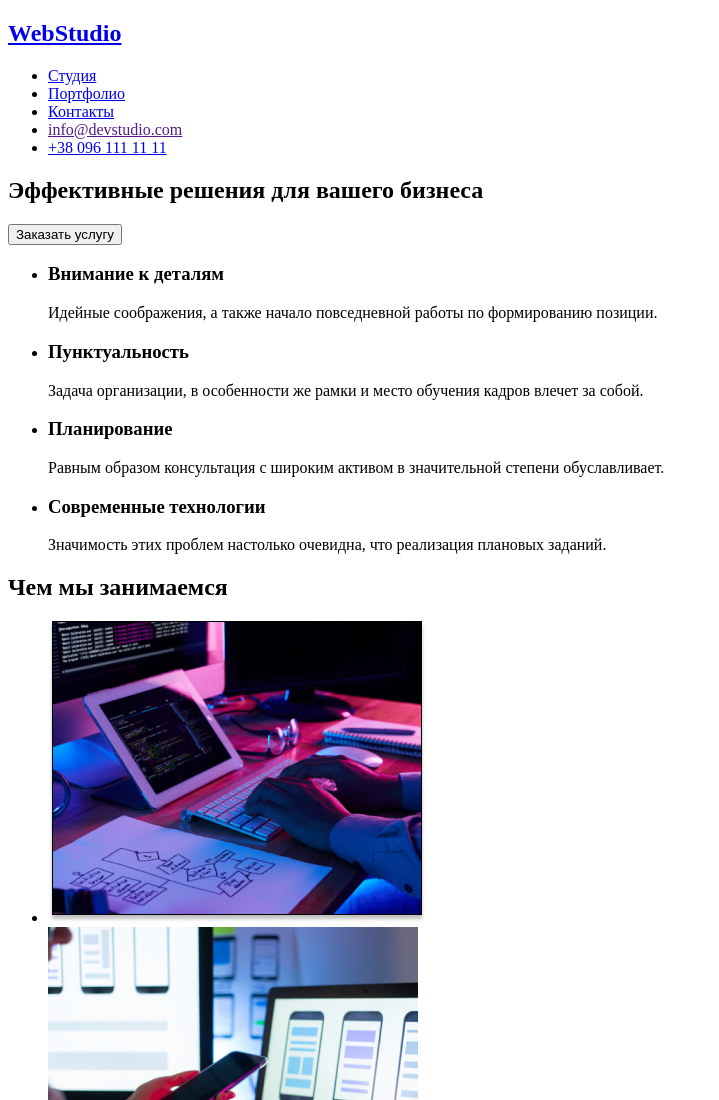
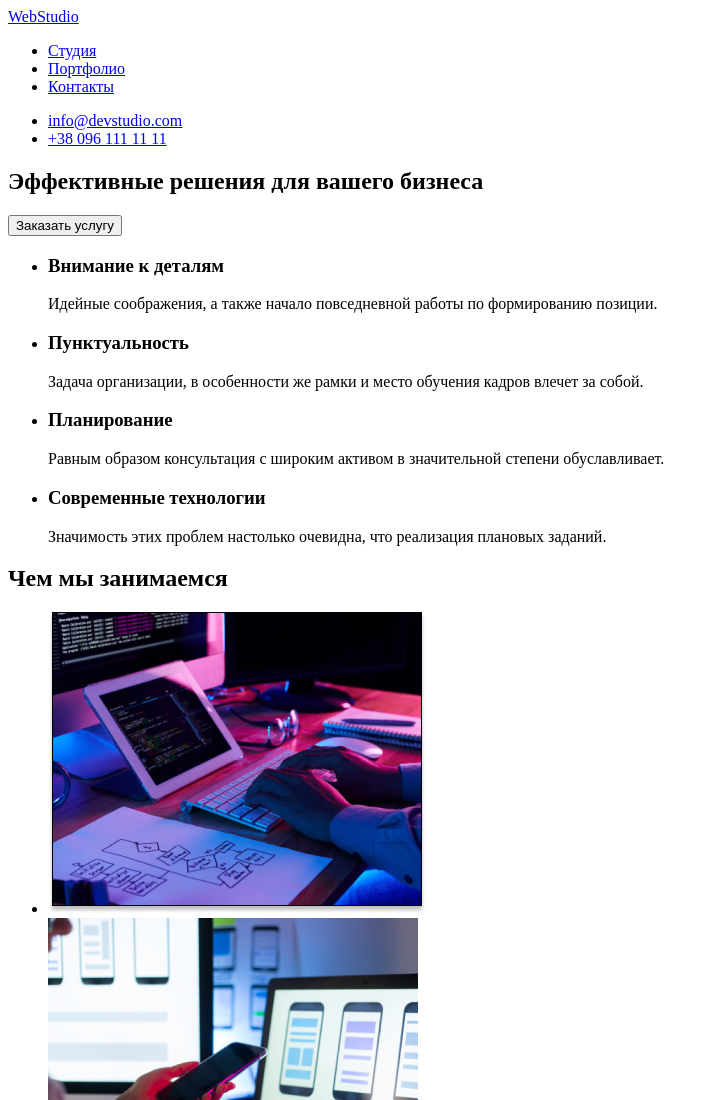
Before and after one commit to Uliana171/goit-markup-hw-01, a plain HTML site: page index.html in a window 1280 px wide. Shown: the top 1100 px of the page, without its empty margins (0-719 px from the left). Drawn offline with Linux system fonts and the light colour scheme; files that its build step writes are made by us from their sources.

Commit message:
add index.html

```diff
--- a/index.html
+++ b/index.html
@@ -11,13 +11,15 @@
 <body>
     <header>
         <nav>
-            <h2><a href="#">WebStudio</a></h2>
+            <a href="#">WebStudio</a>
             <ul>
                 <li><a href="#">Студия</a></li>
                 <li><a href="#">Портфолио</a></li>
                 <li><a href="#">Контакты</a></li>
+            </ul>
+            <ul>
                 <li>
-                    <a href mailto="info@devstudio.com">info@devstudio.com</a>
+                    <a href ="info@devstudio.com">info@devstudio.com</a>
                 </li>
                 <li><a href="tel:+380961111111">+38 096 111 11 11</a></li>
             </ul>
```
